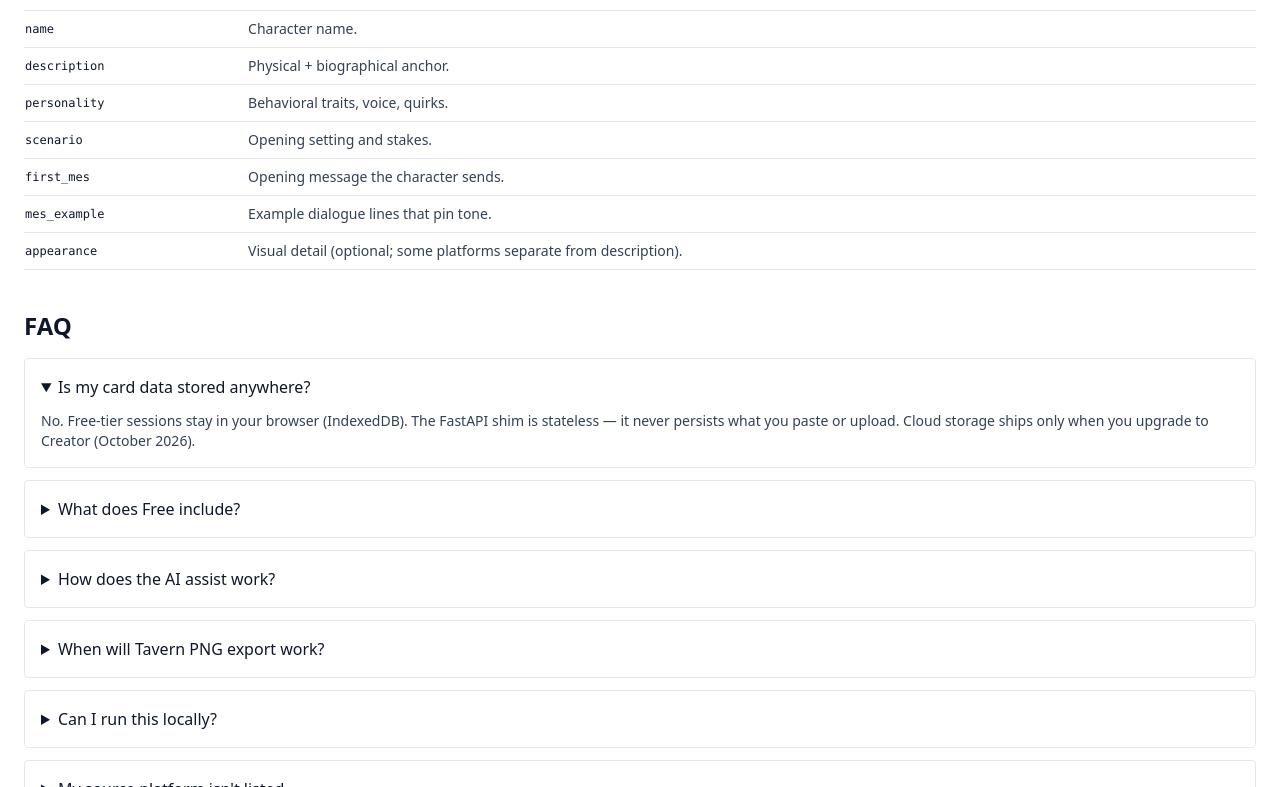
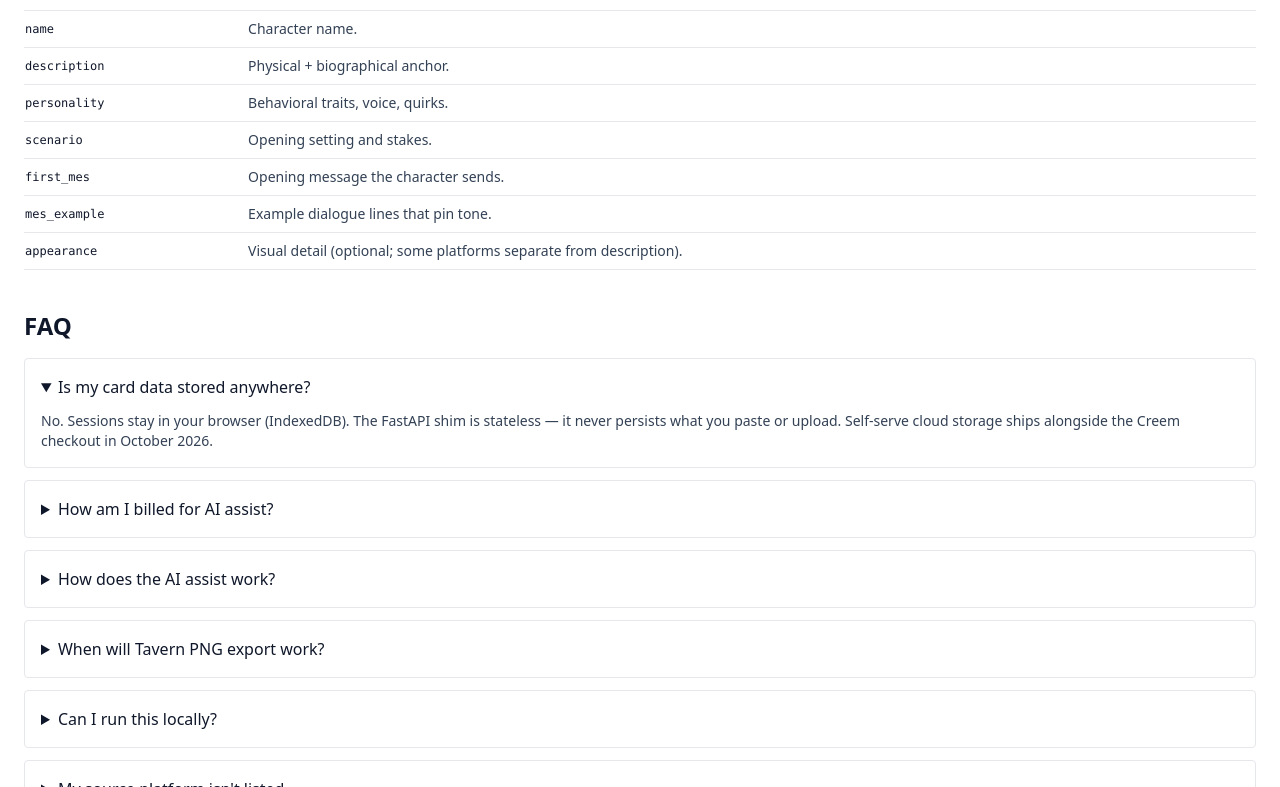
Before and after one commit to zmuleyu/chara-convert, an Astro site in the folder apps/web/: page /chara-convert/docs in a window 1280 px wide. Both pictures are taken after a click on the heading "Is my card data stored anywhere?". Shown: the part 2225-3012 px from the top of the page. Built offline with nearby package versions, Linux system fonts and the light colour scheme; Astro itself is replaced by a stand-in of ours.

Commit message:
docs(web): replace tier-based FAQ entries with credit-model copy
Phase C Task 5.6. Two FAQ entries referenced dead concepts ('5 AI Assist
calls per day', 'upgrade to Creator (October 2026)'). Replaced with
credit-model copy that matches the actual server behavior after the OR
router lands. The 'Cloud storage' FAQ keeps the Creem cutover anchor
(still accurate).

```diff
--- a/apps/web/src/pages/docs.astro
+++ b/apps/web/src/pages/docs.astro
@@ -94,12 +94,12 @@ const fields = [
 
   <details class="mt-4 border rounded p-4">
     <summary class="font-medium cursor-pointer">Is my card data stored anywhere?</summary>
-    <p class="mt-3 text-sm text-slate-700">No. Free-tier sessions stay in your browser (IndexedDB). The FastAPI shim is stateless — it never persists what you paste or upload. Cloud storage ships only when you upgrade to Creator (October 2026).</p>
+    <p class="mt-3 text-sm text-slate-700">No. Sessions stay in your browser (IndexedDB). The FastAPI shim is stateless — it never persists what you paste or upload. Self-serve cloud storage ships alongside the Creem checkout in October 2026.</p>
   </details>
 
   <details class="mt-3 border rounded p-4">
-    <summary class="font-medium cursor-pointer">What does Free include?</summary>
-    <p class="mt-3 text-sm text-slate-700">All parsing, all targets, .md export, and 5 AI Assist calls per day. See <a href={`${base}pricing`} class="underline">pricing</a>.</p>
+    <summary class="font-medium cursor-pointer">How am I billed for AI assist?</summary>
+    <p class="mt-3 text-sm text-slate-700">Per request, in credits — 1 credit ≈ $0.0001. The router picks the cheapest model class your balance can afford: lower-cost open models if you're tight on credit, higher-quality models when you have more. See <a href={`${base}pricing`} class="underline">pricing</a> for top-up status.</p>
   </details>
 
   <details class="mt-3 border rounded p-4">
```
